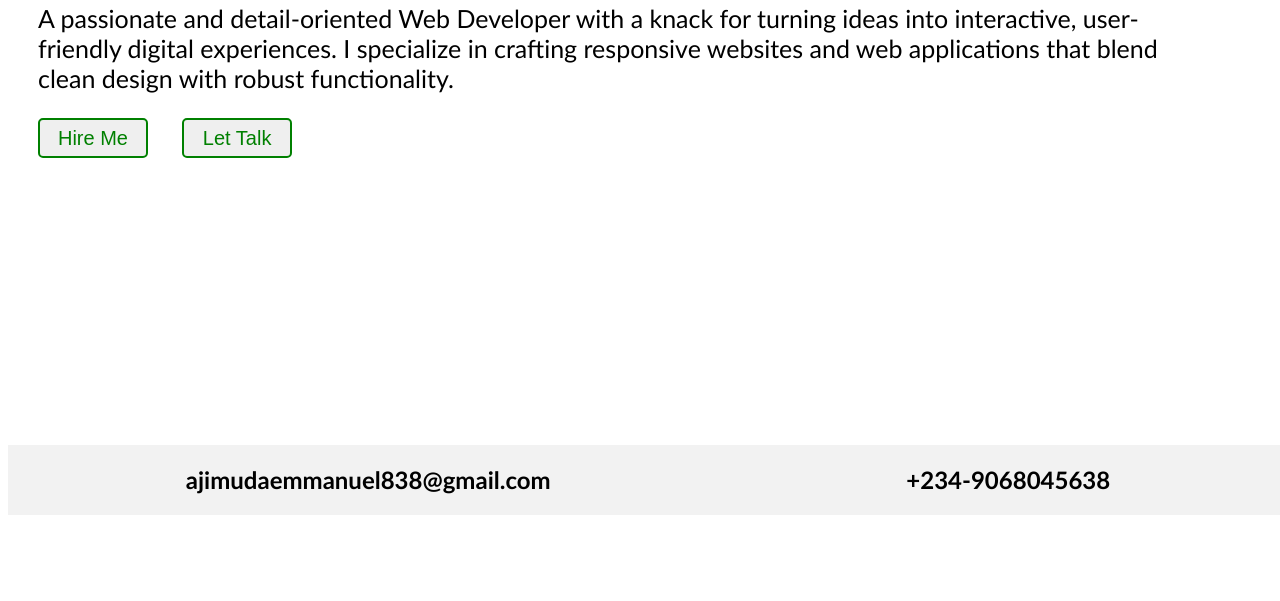
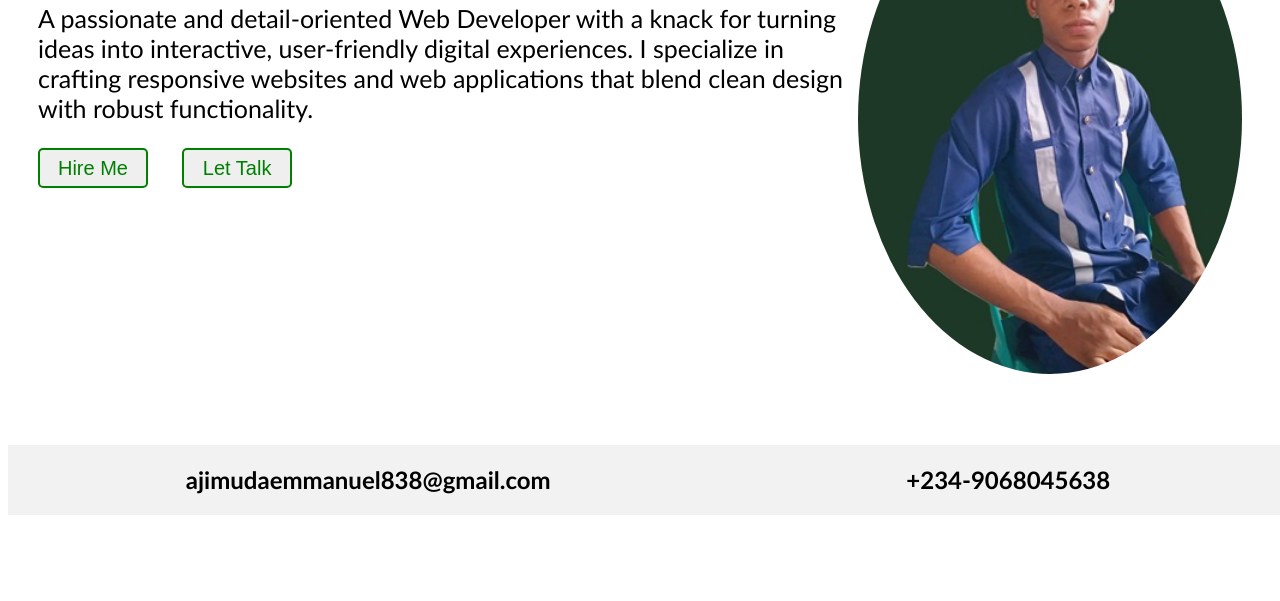
Before and after one commit to ImmanuelAj/Ajimuda-Emmanuel, a plain HTML site: page index.html in a window 1280 px wide. Shown: the part 285-886 px from the top of the page. Drawn offline with Linux system fonts and the light colour scheme.

Commit message:
Add files via upload

```diff
--- a/index.html
+++ b/index.html
@@ -51,7 +51,7 @@
       </div>
       </div>
       <div class="container2">
-        <img src="Image/profile.jpg" alt="profile picture">
+        <img src="profile.jpg" alt="profile picture">
       </div>
 
     </main>
```
